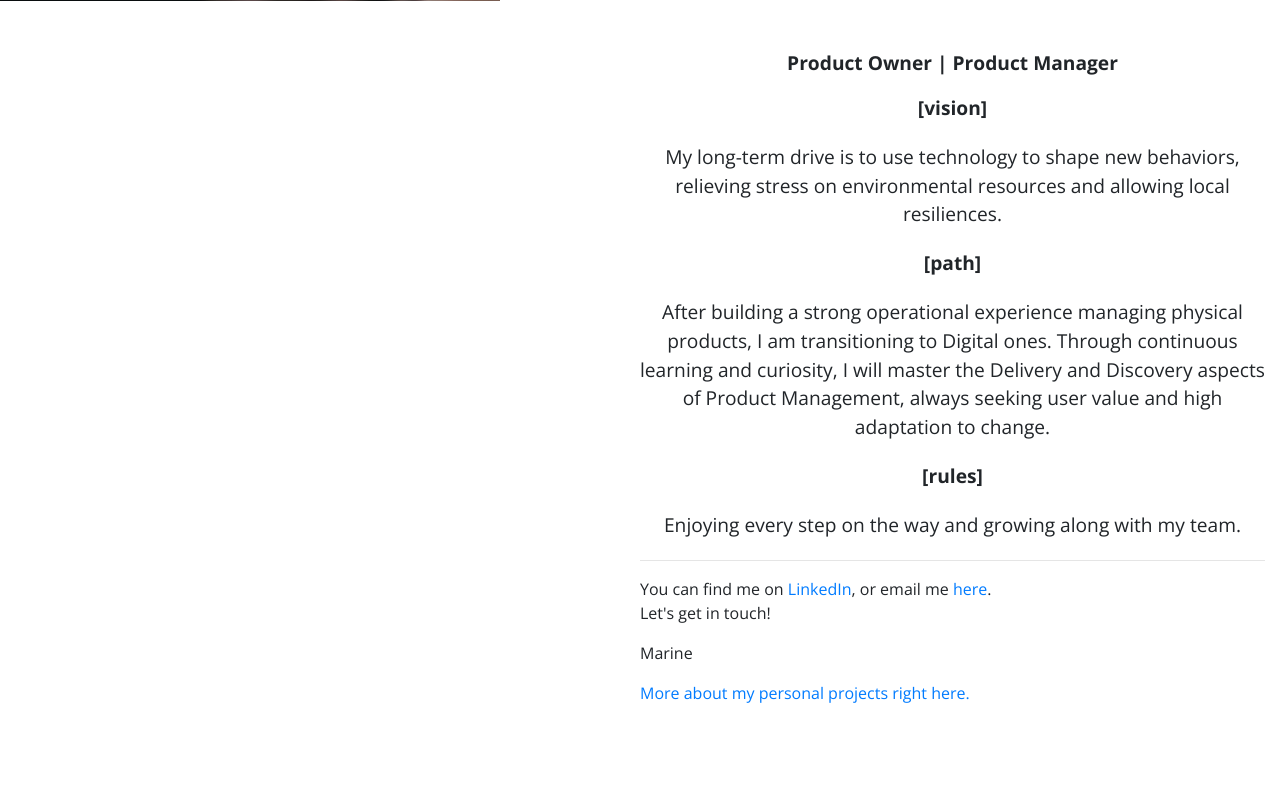
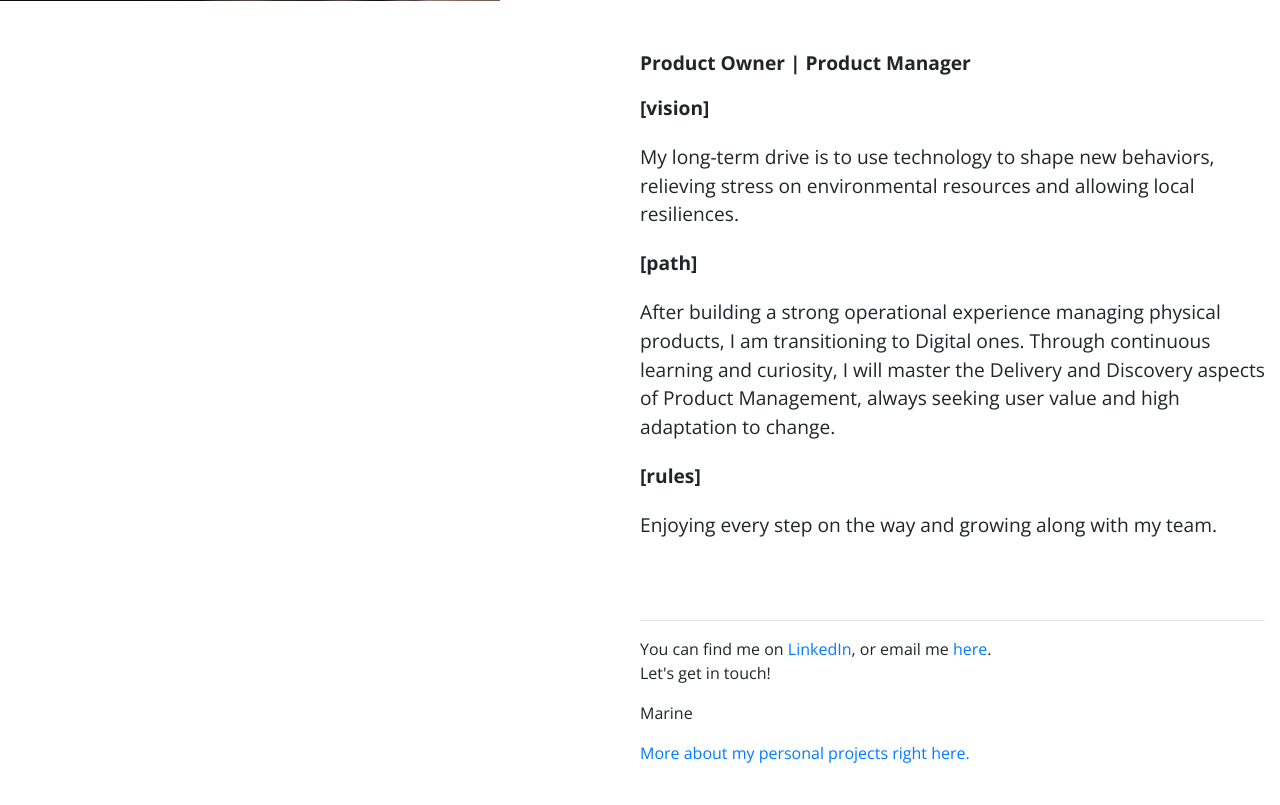
Before and after one commit to mrn-i/personal-website, a Flask app: page / in a window 1280 px wide. Shown: the part 749-1554 px from the top of the page. Before the commit the page ends 1452 px from the top, so only its background shows below. Run offline with Flask 2, Linux system fonts and the light colour scheme; some libraries are stand-ins or nearby versions.

Commit message:
fixed middle-text alignent

```diff
--- a/static/css/home.css
+++ b/static/css/home.css
@@ -1,3 +1,4 @@
+
 body {
   height:100vh;
   font-family: 'Open Sans', sans-serif;
@@ -84,7 +85,6 @@ ul li a {
   margin:20px 0px 20px 0px;
   font-size:1.2rem;
   justify-content:center;
-  text-align:center;
 }
 
 @media only screen and (max-width: 1094px) {
--- a/templates/home.html
+++ b/templates/home.html
@@ -34,19 +34,19 @@
                 </a>
             </div>
         </div>
-        <div class="middle-text text-align-center">
-            <h2 class="text-content text-center"><strong>Product Owner | Product Manager</strong></h2>
-            <p class="text-content text-center"><strong>[vision]</strong></p>
+        <div class="middle-text">
+            <h2 class="text-content"><strong>Product Owner | Product Manager</strong></h2>
+            <p class="text-content"><strong>[vision]</strong></p>
             <p class="text-content">My long-term drive is to use technology to shape new behaviors, relieving stress on environmental resources and allowing
                 local resiliences.</p>
-            <p class="text-content text-center"><strong>[path]</strong></p>
-            <p class="text-content text-center">After building a strong operational experience managing physical products, I am transitioning to Digital ones.
+            <p class="text-content"><strong>[path]</strong></p>
+            <p class="text-content">After building a strong operational experience managing physical products, I am transitioning to Digital ones.
                 Through continuous learning and curiosity, I will master the Delivery and Discovery aspects of Product Management, always seeking user value and high adaptation to change.
                 </p>
-            <p class="text-content text-center"><strong>[rules]</strong></p>
-            <p class="text-content text-center"> Enjoying every step on the way and growing along with my team.</p>
+            <p class="text-content"><strong>[rules]</strong></p>
+            <p class="text-content"> Enjoying every step on the way and growing along with my team.</p>
 
-            <hr>
+            <hr style="margin-top:5rem">
             <p class="text-footer">You can find me on <a href="http://in.linkedin.com/in/marine-iuso/">LinkedIn</a>,
                 or email me <a href="mailto:marine.iuso@gmail.com?Subject=Hello-from-website" target="_top">here</a>.
             <br>
```
